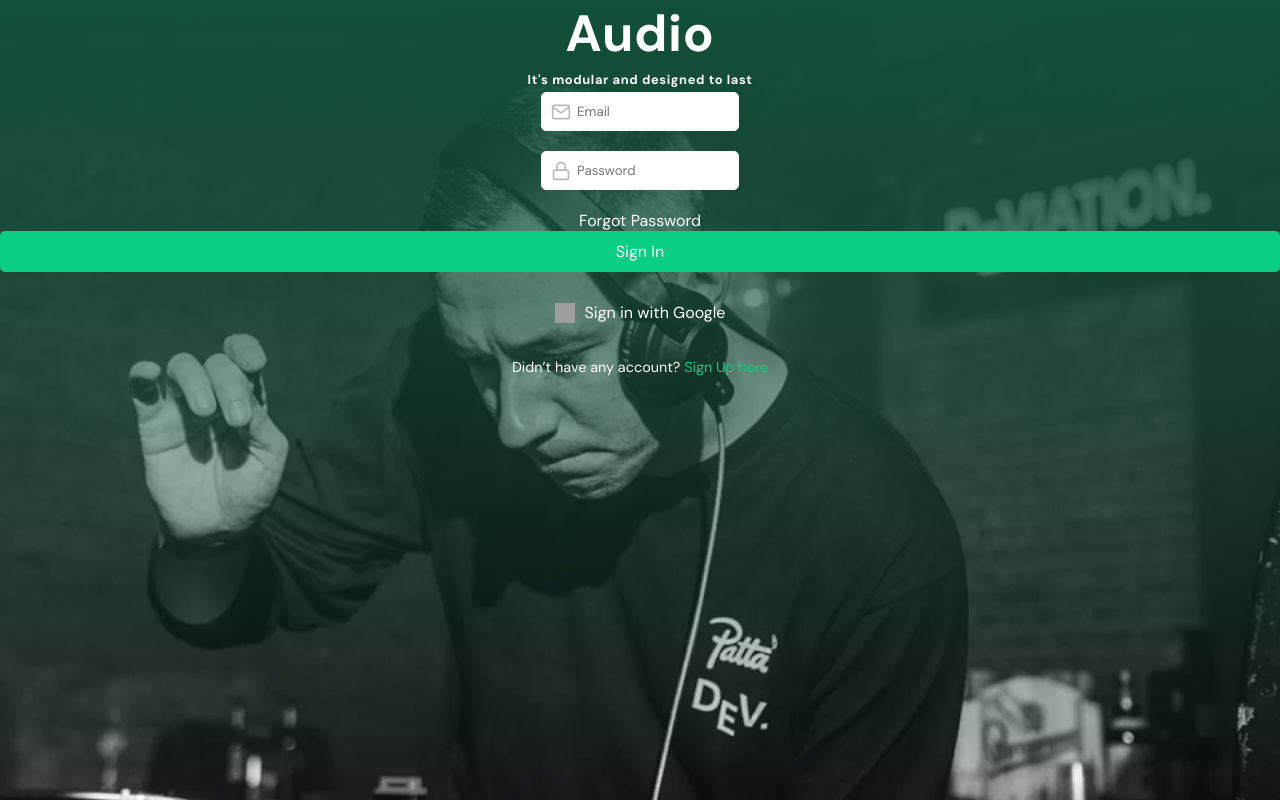
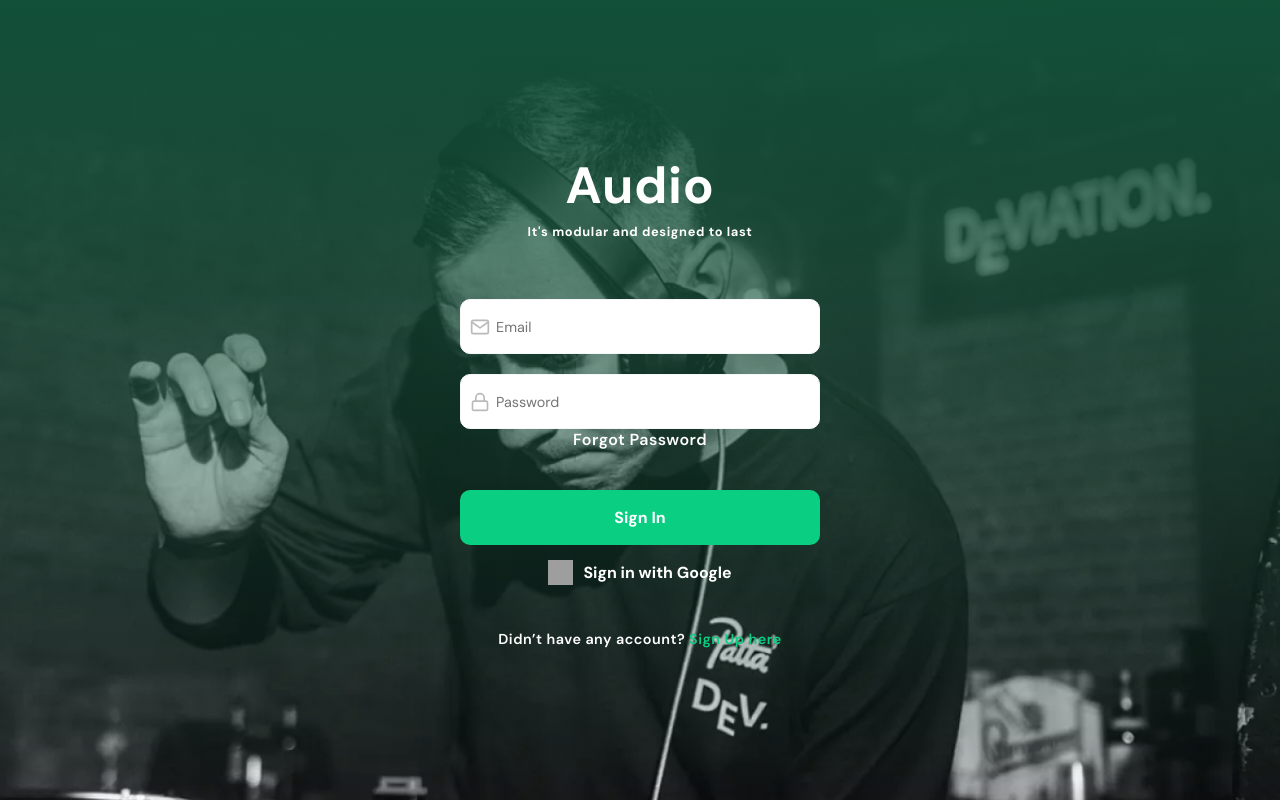
Before and after one commit to linyoff/Desafio-3, a React (Vite) app: page /login in a window 1280 px wide. Built offline with nearby package versions, Linux system fonts and the light colour scheme; no server answers; grey boxes are pictures that could not be loaded.

Commit message:
complete login screen

```diff
--- a/src/components/Login.tsx
+++ b/src/components/Login.tsx
@@ -1,40 +1,62 @@
 import React, { useState } from "react";
 import { useNavigate } from "react-router-dom";
 import { auth, googleProvider, signInWithPopup } from "../../config/config";
-import { signInWithEmailAndPassword } from "firebase/auth";
+import { signInWithEmailAndPassword, createUserWithEmailAndPassword } from "firebase/auth";
 import '../syles/Login.css';
 import { Mail, Lock } from 'react-feather';
 
-//interface que vai definir as props q vão atualizar o estado de autenticação
+//interface que vai definir as props q vao atualizar o estado de autenticação
 interface LoginProps {
+  //recebe o gerenciador de estado
   setIsAuthenticated: React.Dispatch<React.SetStateAction<boolean>>;
 }
 
+//criação do component funcional FC que recebe as props declaradas antes
+//desestruturação das props para acessar diretamente a função
 const Login: React.FC<LoginProps> = ({ setIsAuthenticated }) => {
+
+  //variaveis de gerenciamento de estado
   const [email, setEmail] = useState<string>("");
   const [password, setPassword] = useState<string>("");
   const [error, setError] = useState<string | null>(null); //exibir mensagens de erro
+  const [isSignUp, setIsSignUp] = useState<boolean>(false);
   const navigate = useNavigate();
 
-  //login com email e senha
+  //login com email e senha usando função assincrona
   const handleEmailSignIn = async (e: React.FormEvent) => {
-    e.preventDefault();
+    e.preventDefault(); //evita o evento de recarregar a pag
     setError(null); //limpa mensagens de erro anteriores
     try {
-      await signInWithEmailAndPassword(auth, email, password);
-      setIsAuthenticated(true);
-      navigate("/home");
+      if (isSignUp) {
+        //chama funcao para criar o usuario
+        await createUserWithEmailAndPassword(auth, email, password);
+        setIsAuthenticated(true);//muda o estado
+        navigate("/home");
+
+      } else {
+        //chamando a função de login
+        await signInWithEmailAndPassword(auth, email, password);
+        setIsAuthenticated(true); //muda o estado
+        navigate("/home");
+      }
+
     } catch (err: any) {
-      setError("Email ou senha inválidos. Tente novamente.");
-      console.error("Erro ao fazer login com email e senha:", err);
+      if (isSignUp) {
+        setError("Erro ao criar conta. Verifique suas informações.");
+        console.error("Erro ao criar conta:", err);
+      } else {
+        setError("Email ou senha inválidos. Tente novamente.");
+        console.error("Erro ao fazer login:", err);
+      }
     }
   };
 
-  //login com google
+  //login com google usando função assincrona
   const handleGoogleSignIn = async () => {
     try {
+      //chamando a função de login com google
       await signInWithPopup(auth, googleProvider);
-      setIsAuthenticated(true);
+      setIsAuthenticated(true); //muda o estado
       navigate("/home");
     } catch (error) {
       console.error("Erro ao fazer login com o Google:", error);
@@ -74,8 +96,12 @@ const Login: React.FC<LoginProps> = ({ setIsAuthenticated }) => {
             required
           />
         </div>
-        <p>Forgot Password</p>
-        <button className="login-button" type="submit">Sign In</button>
+
+        {!isSignUp && <a>Forgot Password</a>}
+
+        <button className="login-button" type="submit">
+          {isSignUp ? "Sign Up" : "Sign In"}
+        </button>
 
         {/*botão de login com google*/}
         <button className="google-button" onClick={handleGoogleSignIn}>
@@ -83,11 +109,17 @@ const Login: React.FC<LoginProps> = ({ setIsAuthenticated }) => {
           Sign in with Google
         </button>
 
+        {error && <p className="error-message">{error}</p>} {/*mensagem de erro*/}
+
       </form>
 
-      {error && <p className="error-message">{error}</p>} {/*mensagem de erro*/}
-
-      <p className="signup-text">Didn’t have any account? <a>Sign Up here</a></p>
+      <p className="signup-text">
+        {isSignUp ? (
+          <>If you have an account? <a onClick={() => setIsSignUp(false)}>Sign In here</a></>
+        ) : (
+          <>Didn’t have any account? <a onClick={() => setIsSignUp(true)}>Sign Up here</a></>
+        )}
+      </p>
 
     </div>
   );
--- a/src/syles/Login.css
+++ b/src/syles/Login.css
@@ -1,12 +1,16 @@
 .login-page {
+  display: flex;
+  font-weight: 600;
+  letter-spacing: 0.03rem;
+  flex-direction: column;
+  justify-content: center;
+  align-items: center;
   text-align: center;
   color: var(--colorsWhite);
   min-height: 100vh;
   background:
     linear-gradient(rgba(18, 80, 56, 1), rgba(22, 199, 130, 0)),
     url('/src/images/background.png') center/cover no-repeat;
-    background-size: cover;
-    background-position: center;
 }
 
 h1 {
@@ -20,24 +24,28 @@ h2 {
   line-height: 25px;
 }
 
+.text-header {
+  margin-bottom: 35px;
+}
+
 .login-form {
-  display: flex;
-  flex-direction: column;
-  justify-content: center;
-  align-items: center;
+  width: 100%;
+  max-width: 360px;
+  margin: 50px 0;
 }
 
 .input-container {
   position: relative;
-    margin-bottom: 20px;
+  margin-top: 20px;
 }
 
 .input-container input {
   width: 100%;
-    padding: 10px;
-    padding-left: 35px;
+  height: 55px;
+  padding: 10px 35px;
   border: 1px solid var(--colorsGreyLight_1);
-    border-radius: 5px;
+  border-radius: 10px;
+  font-size: 0.9rem;
 }
 
 .input-container input:hover {
@@ -55,14 +63,17 @@ h2 {
 
 .login-button {
   width: 100%;
-    padding: 10px;
+  height: 55px;
+  padding: 12px;
+  margin-top: 15px;
   background-color: var(--colorsGreen);
   border: none;
-    border-radius: 5px;
+  border-radius: 10px;
   color: var(--colorsWhite);
   font-size: 1rem;
   cursor: pointer;
-    margin-bottom: 15px;
+  margin-top: 40px;
+  font-weight: bold;
 }
 
 .login-button:hover {
@@ -71,24 +82,27 @@ h2 {
 
 .google-button {
   display: flex;
+  align-items: center;
   justify-content: center;
-    align-items: center;
   gap: 10px;
+  width: 100%;
+  padding: 12px;
   background-color: transparent;
   color: var(--colorsWhite);
   border: none;
   padding: 15px;
   font-size: 1rem;
   cursor: pointer;
+  font-weight: bold;
 }
 
 .google-button img {
-    width: 20px;
-    height: 20px;
+  width: 25px;
+  height: 25px;
 }
 
 .signup-text {
-    margin-top: 20px;
+  margin-top: 30px;
   font-size: 0.9rem;
 }
 
@@ -101,9 +115,15 @@ h2 {
   text-decoration: underline;
 }
 
-  .error-message{
+.error-message {
+  margin: 0;
+  background-color: var(--colorsGrey);
   color: var(--colorError);
 }
 
 /*desktop*/
-@media (min-width: 768px) {}
+@media (min-width: 768px) {
+  .login-form {
+    margin: 0 auto;
+  }
+}
```
Lines whose indentation alone changed are shown as unchanged.
